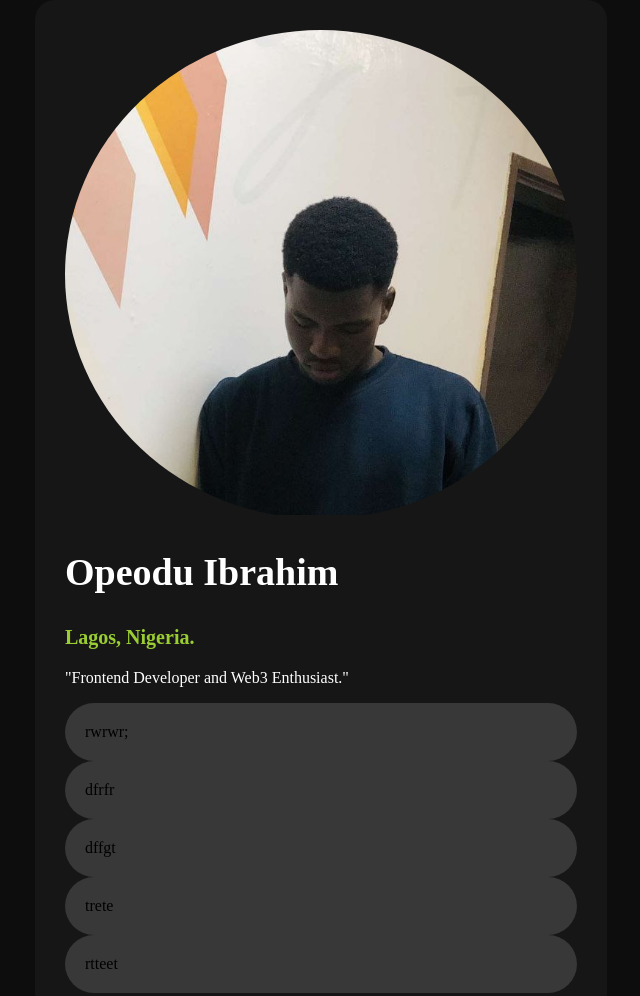
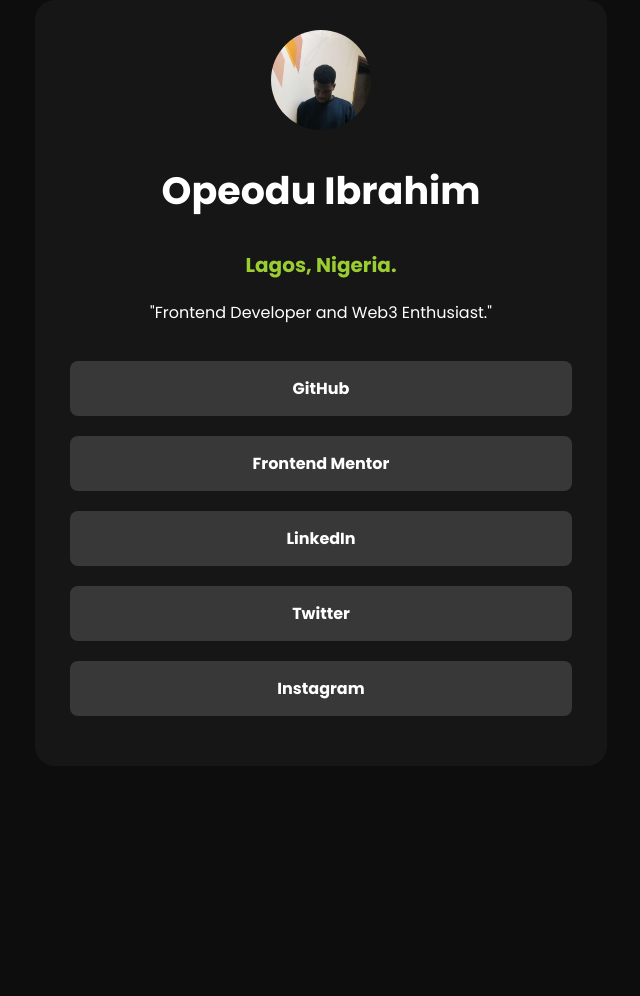
Before and after one commit to Opei-sd/fm-social-page-challenge, a plain HTML site: page index.html in a window 1280 px wide. Shown: the whole page, without its empty margins (319-959 px from the left). After the commit the page ends 800 px from the top, so only its background shows below. Drawn offline with Linux system fonts and the light colour scheme.

Commit message:
added and styled links in inex.html and changed the font family

```diff
--- a/index.html
+++ b/index.html
@@ -19,6 +19,9 @@
 <meta property="og:image" content="http://127.0.0.1:5500/assets/omlette-img.jpg">
 <meta property="og:site_name" content="Francophone's Resturant">
 <meta property="og:description" content="This is a Resturants recipe page of an omlette which includes an image of an omlette, the Preparation Time, Ingredients, Instructions and Nutrition ">
+<link rel="preconnect" href="https://fonts.googleapis.com">
+<link rel="preconnect" href="https://fonts.gstatic.com" crossorigin>
+<link href="https://fonts.googleapis.com/css2?family=Poppins:wght@100;200;300;400;500;600;700;800;900&display=swap" rel="stylesheet">
  <title>Social links page</title>
 </head>
 <body>
@@ -28,31 +31,31 @@
                 <img src="./assets/Social Picture.jpg"alt="Image of me(owner of the social page)">
             </section>
             <section>
-                <div>
+                <div class="header">
                     <h1>Opeodu Ibrahim</h1>
                     <h3>Lagos, Nigeria.</h3>
                     <p>"Frontend Developer and Web3 Enthusiast."</p>
                 </div>
-                <div class="git-container">
-                    rwrwr;
+                <div class="links_container">
+                <div class="link">
+                  <a href="https://github.com/Opei-sd"  target="_blank"><strong>GitHub</strong></a>
                 </div>
-                <div class="mentor-container">
-                    dfrfr
+                <div class="link">
+                    <a href="https://www.frontendmentor.io/profile/Opei-sd"  target="_blank"><strong>Frontend Mentor</strong></a>
 
                 </div>
-                <div class="linkedin-container">
-                    dffgt
+                <div class="link">
+                    <a href="https://www.linkedin.com/in/ibrahim-opeodu-073058256/"  target="_blank"><strong>LinkedIn</strong></a>
 
                 </div>
-                <div class="twitter-container">
-                    trete
+                <div class="link">
+                    <a href ="https://twitter.com/opeodu_temitope"  target="_blank"><strong>Twitter</strong></a>
 
                 </div>
-                <div class="instagram-container">
-                    rtteet
-
+                <div class="link">
+                    <a href="https://www.instagram.com/opeii_francophonee"  target="_blank"><strong>Instagram</strong></a>
                 </div>
-
+                 </div>
             </section>
         </main>
 </body>
--- a/style/style.css
+++ b/style/style.css
@@ -2,6 +2,7 @@
     background-color: rgb(14, 13, 13);
     margin: 0;
     padding: 0px;
+    font-family: "Poppins", sans-serif;
 }
 
 .main-container{
@@ -9,8 +10,15 @@
     justify-content: center;
 }
 .image-wrapper{
+    display: flex;
+    justify-content: center;
+}
+
+.image-wrapper img{
+    width: 100px;
+    height: 100px;
     border-radius: 50%;
-    overflow: hidden;
+
 }
 
 section h1{
@@ -30,45 +38,38 @@
 }
 
 
-.git-container{
+.links_container{
     padding: 20px;
     border: hidden;
     border-radius: 30px;
+    display: flex;
+    gap: 20px;
+    flex-direction: column;
+    align-items: center;
+}
+
+.header{
+    text-align: center;
+}
+
+
+.link {
+    padding: 15px;
+    text-align: center ;
+    border-radius: 8px;
     background-color: rgb(56, 56, 56);
+    color: white;
+    width: 100%;
+    transition: 0.5s;
 
 }
 
-.mentor-container{
-    padding: 20px;
-    border: hidden;
-    border-radius: 30px;
-    background-color: rgb(56, 56, 56);
+a {
+    text-decoration: none;
+    color: white;
 
 }
 
-.linkedin-container{
-    padding: 20px;
-    border: hidden;
-    border-radius: 30px;
-    background-color: rgb(56, 56, 56);
-
-}
-
-.twitter-container{
-    padding: 20px;
-    border: hidden;
-    border-radius: 30px;
-    background-color: rgb(56, 56, 56);
-
-}
-
-.instagram-container{
-    padding: 20px;
-    border: hidden;
-    border-radius: 30px;
-    background-color: rgb(56, 56, 56);
-
-}
 .main-container{
     background-color: rgb(22, 22, 22);
     width: 40%;
@@ -77,8 +78,3 @@
     border-radius: 20px;
     overflow: hidden;
 }
-
-.main-container img{
-    width: 100%;
-    object-fit: contain;
-}
```
